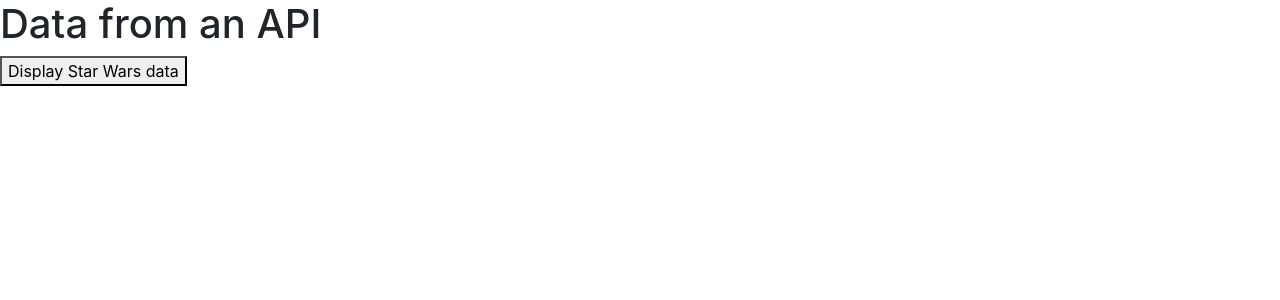
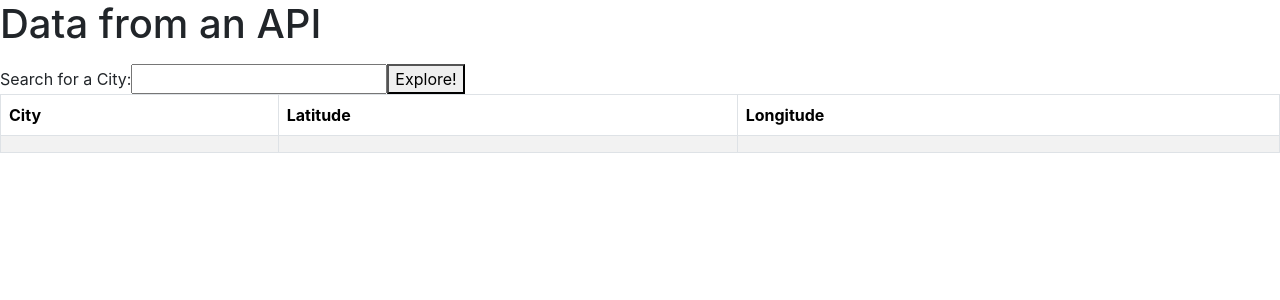
Before and after one commit to dlukerogers/city-explorer, a React (Create React App) app: page / in a window 1280 px wide. Shown: the top 300 px of the page. Built offline with nearby package versions, Linux system fonts and the light colour scheme.

Commit message:
locations feature

```diff
--- a/package.json
+++ b/package.json
@@ -9,6 +9,7 @@
     "axios": "^1.4.0",
     "bootstrap": "^5.3.0",
     "react": "^18.2.0",
+    "react-bootstrap": "^2.8.0",
     "react-dom": "^18.2.0",
     "react-scripts": "5.0.1",
     "web-vitals": "^2.1.4"
--- a/src/App.js
+++ b/src/App.js
@@ -1,16 +1,22 @@
 import React from 'react';
 import axios from 'axios'; // axios is an object that has several methods
+import Table from 'react-bootstrap/Table';
 
 class App extends React.Component {
   constructor(props) {
     super(props);
     this.state = {
-      starWarsData: []
+      starWarsData: [],
+      cityName: '',
+      cityData: {},
+      error: false,
     }
   }
 
   handleSWSubmit = async (event) => {
     event.preventDefault();
+
+    try {
       // get the star Wars data from the API
       // .get() makes a request to an API
       // it takes in a URL as a parameter
@@ -19,26 +25,103 @@ class App extends React.Component {
       console.log(swChars.data.results);
       // save it in state
       this.setState({
-      starWarsData: swChars.data.results
+        starWarsData: swChars.data.results,
+        error: false
+      });
+    } catch(error) {
+      this.setState({
+        error: true
+      })
+    }
+
+  }
+
+  handleLocationSubmit = async (e) => {
+    e.preventDefault();
+
+    let url = `https://us1.locationiq.com/v1/search?key=${process.env.REACT_APP_LOCATIONIQ_API_KEY}&q=${this.state.cityName}&format=json`;
+
+    let cityData = await axios.get(url);
+
+    this.setState({
+      cityData: cityData.data[0]
+    });
+    // console.log(this.state.cityName);
+    // console.log(cityData.data);
+  }
+
+  changeCityInput = (e) => {
+    this.setState({
+      cityName: e.target.value
     });
   }
 
   render() {
+    console.log(this.state.cityData)
     let swList = this.state.starWarsData.map((char, idx) => {
       console.log(char);
       return <li key={idx}>{char.name}</li>
+    });
+
+    let cityDataArr = [this.state.cityData]
+    console.log(cityDataArr)
+    let cityDisplayedData = cityDataArr.map((city, index) => {
+      return (
+        <Table key={index} striped bordered hover>
+          <thead>
+            <tr>
+              <th>City</th>
+              <th>Latitude</th>
+              <th>Longitude</th>
+            </tr>
+          </thead>
+          <tbody>
+            <tr>
+              <td>{city.display_name}</td>
+              <td>{city.lat}</td>
+              <td>{city.lon}</td>
+            </tr>
+          </tbody>
+        </Table>
+      )
       })
+
+    // mapURL variable goes here
 
     return (
       <>
         <h1>Data from an API</h1>
-          <form onSubmit={this.handleSWSubmit}>
-            <button type="submit">Display Star Wars data</button>
+          {this.state.error
+            ?
+            <p>There was an error</p>
+            :
+            <ul>{swList}</ul>
+          }
+          <form onSubmit={this.handleLocationSubmit}>
+            <label>Search for a City:
+              <input name="city" onChange={this.changeCityInput}/>
+            </label>
+            <button type="submit">Explore!</button>
           </form>
-          <ul>{swList}</ul>
+          <div>{cityDisplayedData}</div>
       </>
     )
   }
 }
 
+
 export default App;
+
+
+/*
+
+ try {
+      // the code you put inside the "try" block is kind of like the condition for an if else
+
+    } catch(error) {
+      // if the code in the try fails. the "catch code runs"
+
+    }
+  }
+
+*/
```
Also changed, not shown: 2 other files (tests, documents, lock files or other folders). Lines whose indentation alone changed are shown as unchanged.
